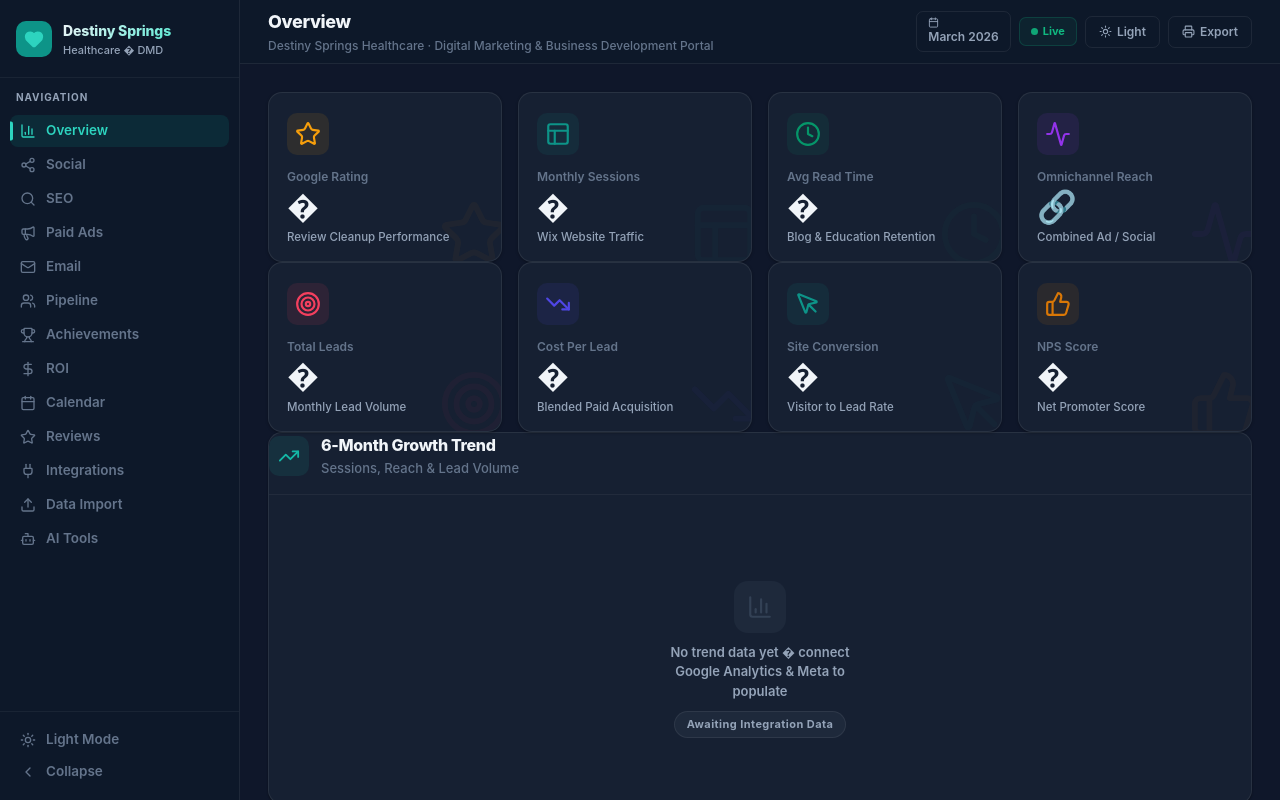
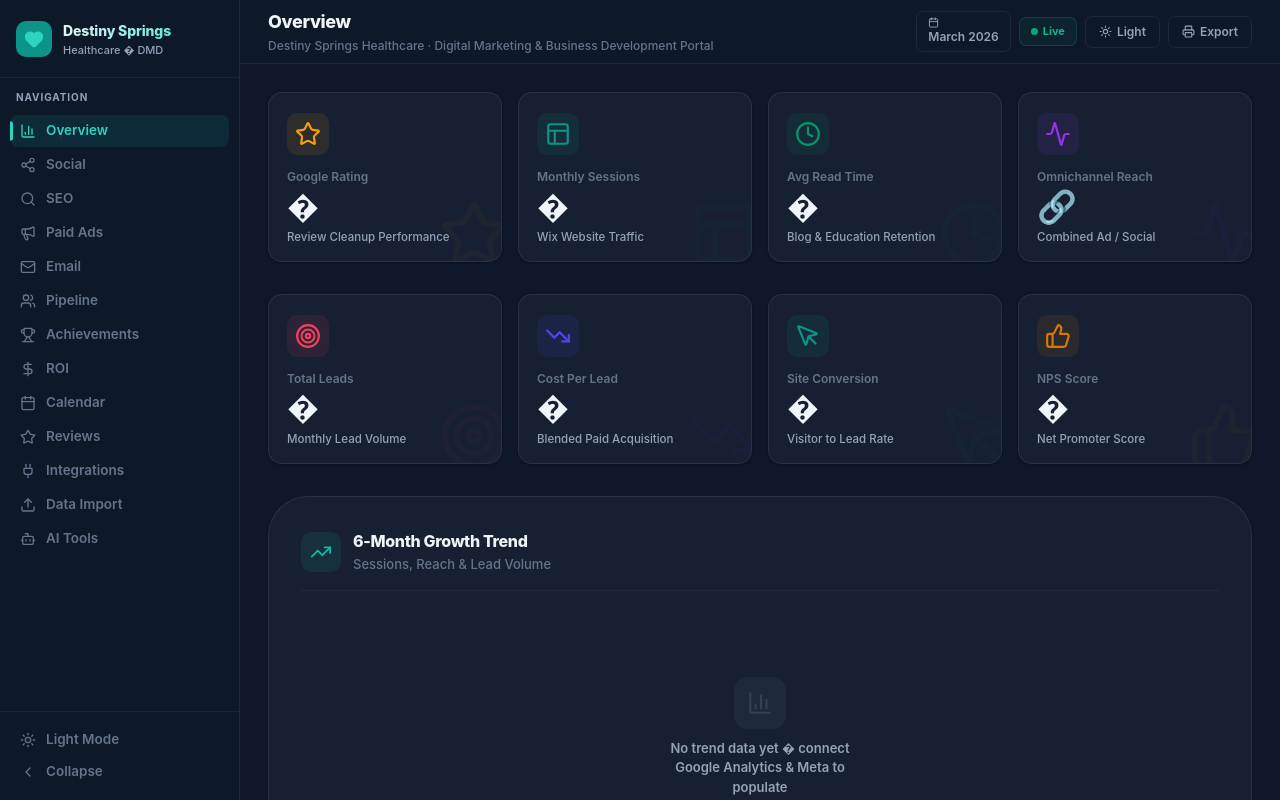
Before and after one commit to cmc-creator/DMD, a React (Vite) app: page / in a window 1280 px wide. Built offline with nearby package versions, Linux system fonts and the light colour scheme.

Commit message:
fix: wrap CSS in @layer components so rounded-[2.5rem] and utility overrides apply correctly

```diff
--- a/src/index.css
+++ b/src/index.css
@@ -2,6 +2,8 @@
 
 /* ── Dark-mode class variant ─────────────────────────────────── */
 @custom-variant dark (&:where(.dark, .dark *));
+
+@layer components {
 
 *, *::before, *::after { box-sizing: border-box; margin: 0; padding: 0; }
 
@@ -522,3 +524,5 @@ body {
 
 /* ══ SIDEBAR BRAND TEXT ══════════════════════════════════════════*/
 .sidebar-brand-text { min-width: 0; overflow: hidden; }
+
+} /* end @layer components */
```
